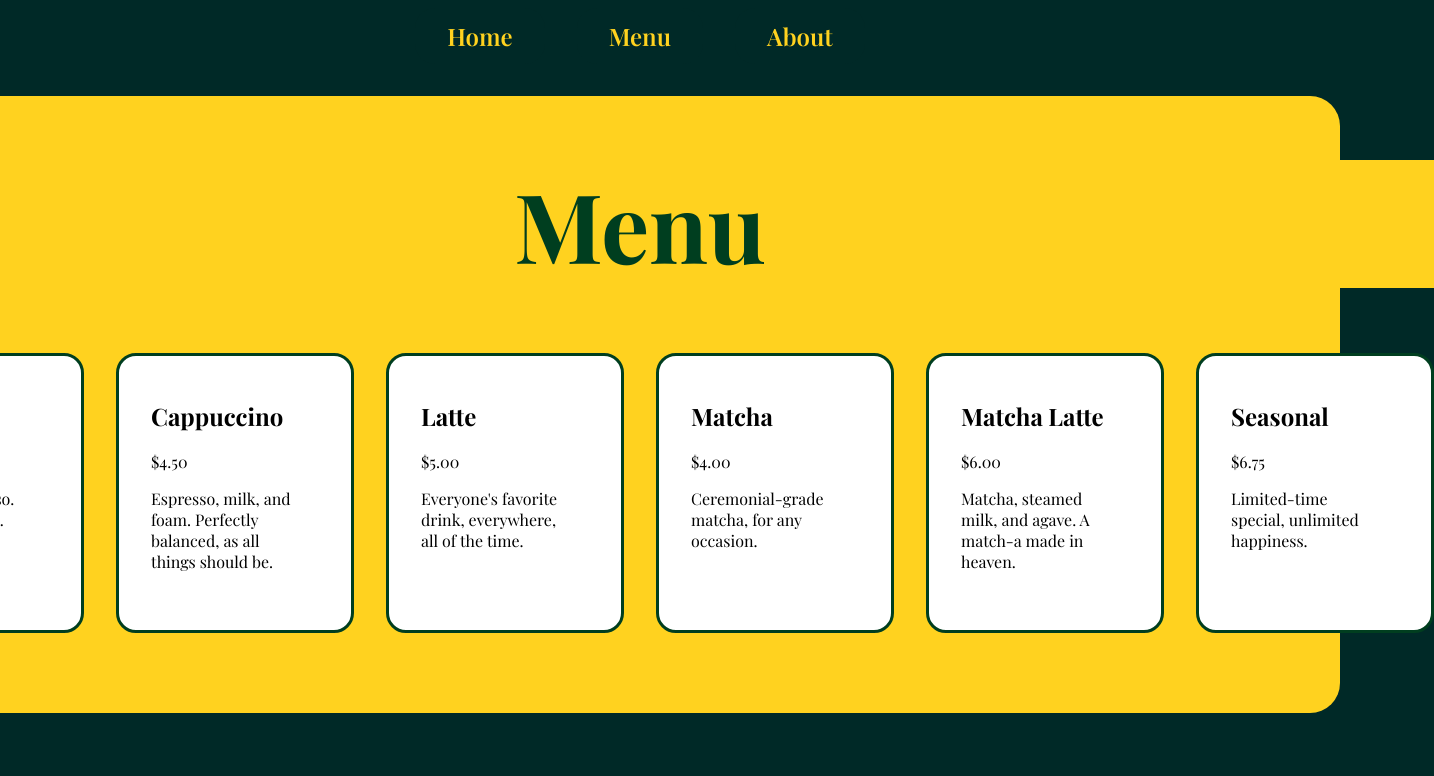
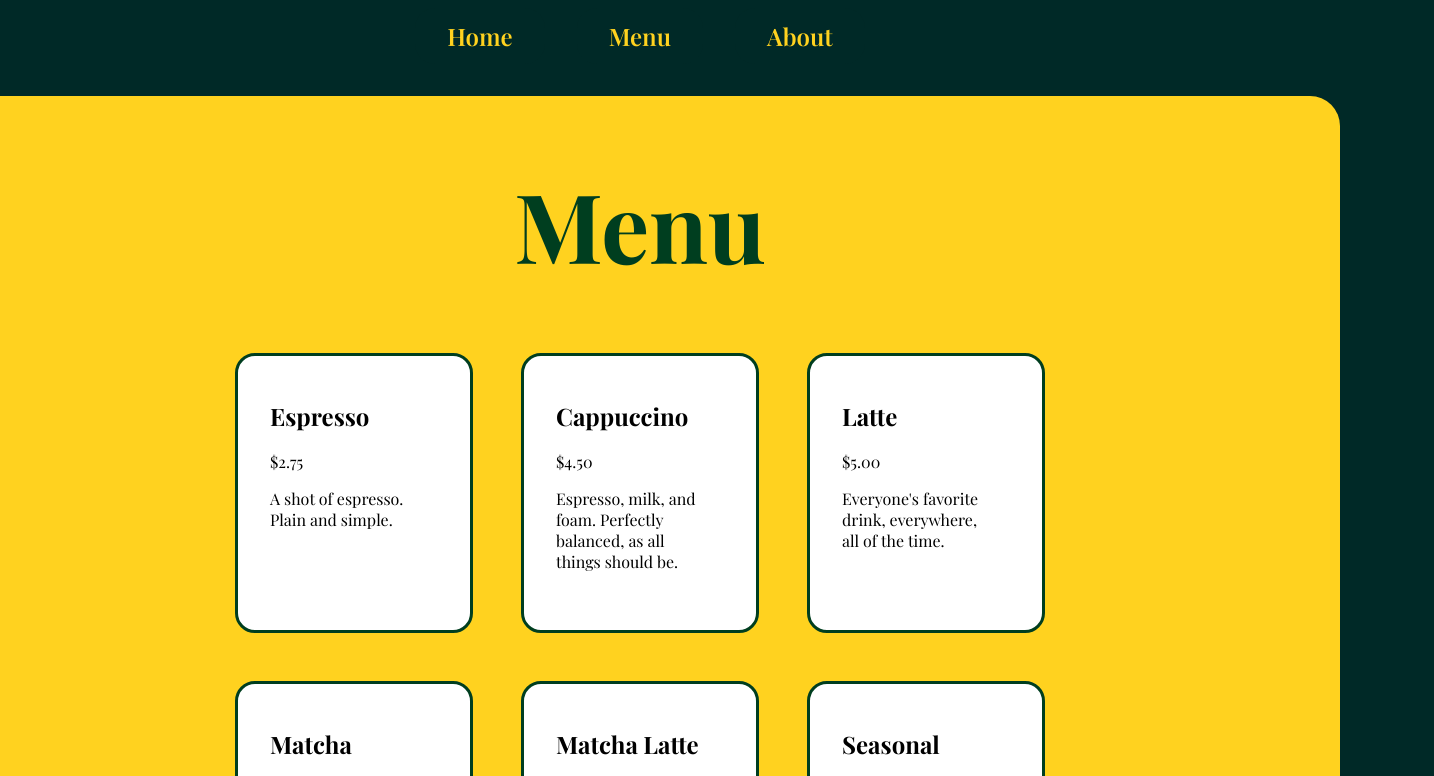
Before and after one commit to wes-cho/Restaurant-Page, a website built with webpack: page src/index.html in a window 1280 px wide. Both pictures are taken after a click on the button "Menu". Shown: the top 776 px of the page, 1434 px wide, since content can reach past the window. Built offline with nearby package versions, Linux system fonts and the light colour scheme; a web font is replaced by a local one.

Commit message:
Arrange menu items into two rows

```diff
--- a/src/menu.js
+++ b/src/menu.js
@@ -7,8 +7,12 @@ function loadMenu(){
     content.appendChild(header);
 
     const menuContainer = document.createElement("div");
-        menuContainer.setAttribute("id", "menu");
+        menuContainer.setAttribute("id", "menu-container");
     content.appendChild(menuContainer);
+
+    const row = document.createElement('div');
+        row.setAttribute('class', 'menu-row');
+    menuContainer.appendChild(row);
 
     const menu = [
         {
@@ -56,6 +60,6 @@ function loadMenu(){
             const description = document.createElement('p');
                 description.textContent = menu[item].description;
                 itemCard.appendChild(description);
-        menuContainer.appendChild(itemCard);
+        row.appendChild(itemCard);
     };
-;}
+};
--- a/src/styles.css
+++ b/src/styles.css
@@ -34,6 +34,8 @@ nav button{
 #restaurant-header{
     font-size: 6rem;
     background-color: #FFD21F;
+    width: fit-content;
+    justify-self: center;
     /* border-radius: 5px;
     padding: 1rem 3rem; */
     color: #003E1F;
@@ -56,9 +58,16 @@ nav button{
     border-radius: 20px;
 }
 
-#menu{
+#menu-container{
+    display: grid;
+    gap: 3rem;
+    width: 1000px;
+}
+.menu-row{
     display: flex;
-    gap: 2rem;
+    flex-wrap: wrap;
+    justify-content: center;
+    gap: 3rem;
 }
 .menu-item{
     background-color: white;
@@ -69,6 +78,9 @@ nav button{
     height: 250px;
     padding: 1.5rem 0rem 0rem 2rem;
 }
+/* .menu-item:hover{
+    transform: scale(1.1);
+} */
 .menu-item p{
     width: 150px;
 }
```
